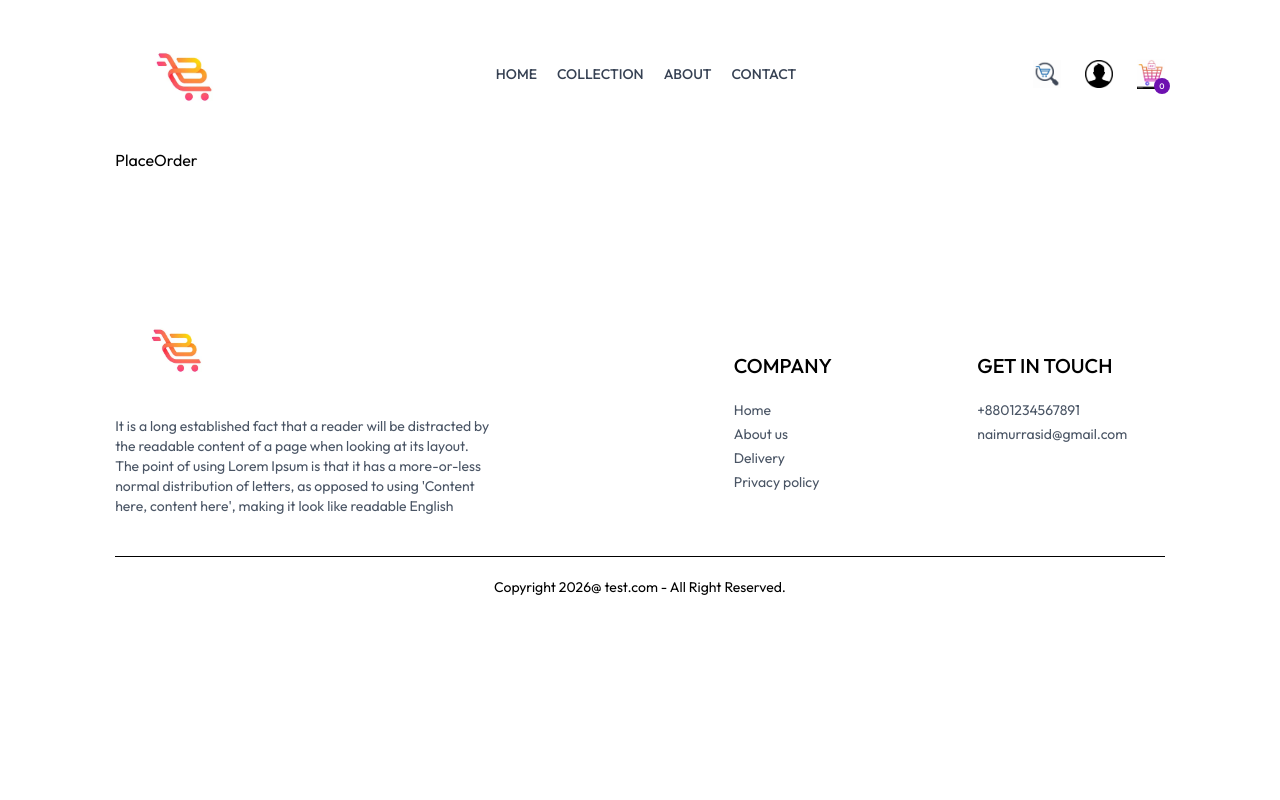
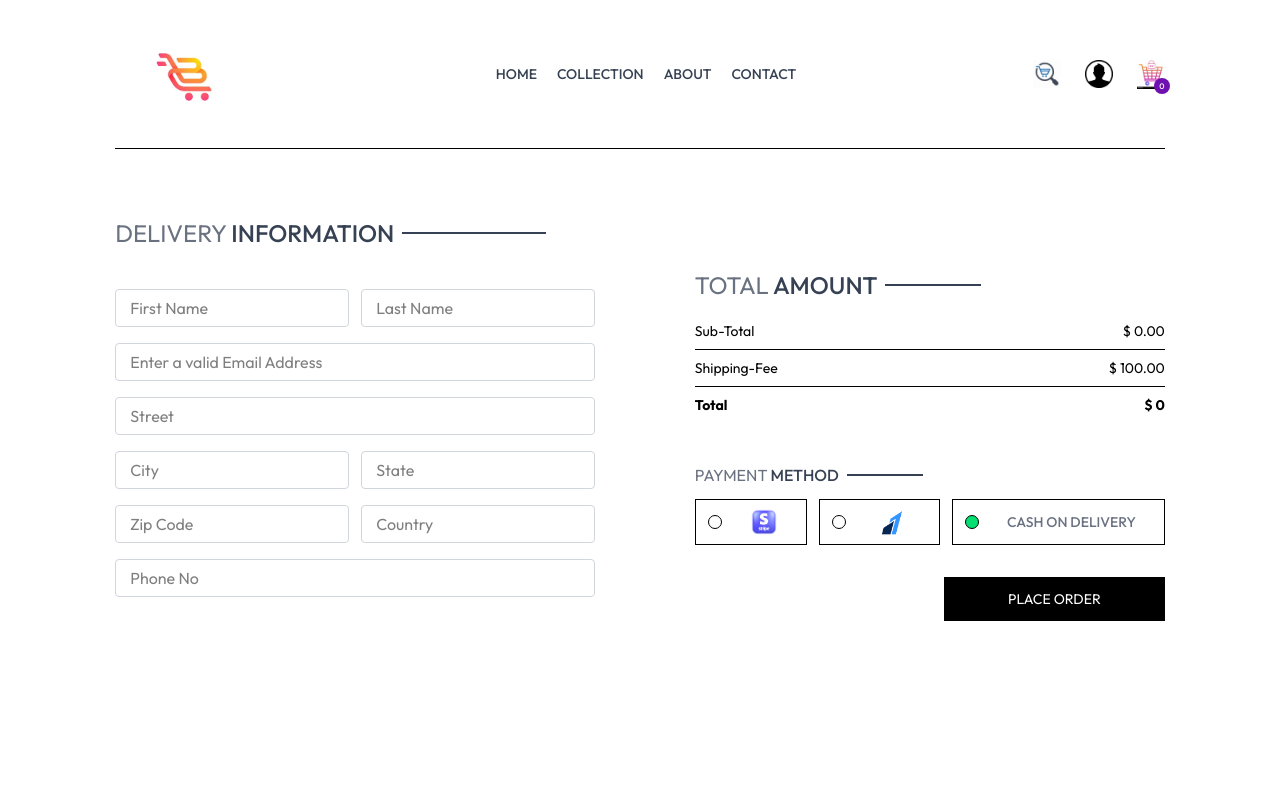
Before and after one commit to naimur2130/Ecommerce-app, a React (Vite) app in the folder Frontend/: page /place-order in a window 1280 px wide. Shown: the top 800 px of the page. Built offline with nearby package versions, Linux system fonts and the light colour scheme; a web font is replaced by a local one.

Commit message:
Place order button along with place order page is done

```diff
--- a/Frontend/src/assets/assets.js
+++ b/Frontend/src/assets/assets.js
@@ -22,6 +22,8 @@ import cross from "./cross.png";
 import star from "./star.png";
 import half_star from "./half_star.png";
 import bin from "./bin.png";
+import stripe from "./stripe.png";
+import razorpay from "./razorpay.png"
 
 export const assets = {
   logo,
@@ -46,5 +48,8 @@ export const assets = {
   dropdown_icon,
   cross,
   star,
-  half_star,bin
+  half_star,
+  bin,
+  stripe,
+  razorpay
 };
--- a/Frontend/src/context/ShopContext.jsx
+++ b/Frontend/src/context/ShopContext.jsx
@@ -1,6 +1,7 @@
 import { createContext, useEffect, useState } from "react";
 import { products } from "../assets/products";
 import { toast } from "react-toastify";
+import { useNavigate } from "react-router-dom";
 
 export const ShopContext = createContext();
 
@@ -10,6 +11,7 @@ const ShopContextProvider = (props) => {
   const [search, setSearch] = useState("");
   const [showSearch, setShowSearch] = useState(false);
   const [cartItems, setCartItems] = useState({});
+  const navigate = useNavigate();
 
   const addToCart = async (itemId, size) => {
     let copyCartItems = structuredClone(cartItems); //creating the copy of the cartItems object
@@ -80,6 +82,7 @@ const ShopContextProvider = (props) => {
     getCartCount,
     updateQuantity,
     getCartAmount,
+    navigate,
   };
   return (
     <ShopContext.Provider value={value}>{props.children}</ShopContext.Provider>
--- a/Frontend/src/pages/Cart.jsx
+++ b/Frontend/src/pages/Cart.jsx
@@ -5,7 +5,7 @@ import { assets } from "../assets/assets";
 import CartTotal from "../components/CartTotal";
 
 const Cart = () => {
-  const { products, currency, cartItems, updateQuantity } =
+  const { products, currency, cartItems, updateQuantity, navigate } =
     useContext(ShopContext);
 
   const [cartData, setCartData] = useState([]);
@@ -92,6 +92,14 @@ const Cart = () => {
       <div className="flex justify-end my-20">
         <div className="w-full sm:w-112.5 ">
           <CartTotal />
+          <div className="w-full text-end">
+            <button
+              onClick={() => navigate("/place-order")}
+              className="bg-black text-white text-sm my-8 px-8 py-3"
+            >
+              PROCEED TO CHECKOUT
+            </button>
+          </div>
         </div>
       </div>
     </div>
--- a/Frontend/src/pages/PlaceOrder.jsx
+++ b/Frontend/src/pages/PlaceOrder.jsx
@@ -1,7 +1,125 @@
-import React from "react";
+import React, { useContext } from "react";
+import Title from "../components/Title";
+import CartTotal from "../components/CartTotal";
+import { assets } from "../assets/assets";
+import { useState } from "react";
+import { ShopContext } from "../context/ShopContext";
 
 const PlaceOrder = () => {
-  return <div>PlaceOrder</div>;
+  const [paymentMethod, setPaymentMethod] = useState("cod");
+  const { navigate } = useContext(ShopContext);
+
+  return (
+    <div className="flex flex-col sm:flex-row justify-between gap-4 pt-5 sm:pt-14 min-h-[80vh] border-t">
+      {/* Left side */}
+      <div className="flex flex-col gap-4 w-full sm:max-w-120">
+        <div className="text-xl sm:text-2xl my-3">
+          <Title text1={"DELIVERY "} text2={"INFORMATION"} />
+        </div>
+        <div className="flex gap-3">
+          <input
+            className="border border-gray-300 rounded py-1.5 px-3.5 w-full"
+            type="text"
+            placeholder="First Name"
+          />
+          <input
+            className="border border-gray-300 rounded py-1.5 px-3.5 w-full"
+            type="text"
+            placeholder="Last Name"
+          />
+        </div>
+        <input
+          className="border border-gray-300 rounded py-1.5 px-3.5 w-full"
+          type="email"
+          placeholder="Enter a valid Email Address"
+        />
+        <input
+          className="border border-gray-300 rounded py-1.5 px-3.5 w-full"
+          type="text"
+          placeholder="Street"
+        />
+        <div className="flex gap-3">
+          <input
+            className="border border-gray-300 rounded py-1.5 px-3.5 w-full"
+            type="text"
+            placeholder="City"
+          />
+          <input
+            className="border border-gray-300 rounded py-1.5 px-3.5 w-full"
+            type="text"
+            placeholder="State"
+          />
+        </div>
+        <div className="flex gap-3">
+          <input
+            className="border border-gray-300 rounded py-1.5 px-3.5 w-full"
+            type="number"
+            placeholder="Zip Code"
+          />
+          <input
+            className="border border-gray-300 rounded py-1.5 px-3.5 w-full"
+            type="text"
+            placeholder="Country"
+          />
+        </div>
+        <input
+          className="border border-gray-300 rounded py-1.5 px-3.5 w-full"
+          type="number"
+          placeholder="Phone No"
+        />
+      </div>
+      {/* RIGHT SIDE */}
+      <div className="mt-8">
+        <div className="mt-8 min-w-80">
+          <CartTotal />
+        </div>
+        <div className="mt-12">
+          <Title text1={"PAYMENT "} text2={"METHOD"} />
+          {/* Payment method selection */}
+          <div className="flex gap-3 flex-col lg:flex-row">
+            <div
+              onClick={() => setPaymentMethod("stripe")}
+              className="flex items-center gap-3 border p-2 px-3 cursor-pointer"
+            >
+              <p
+                className={`min-w-3.5 h-3.5 border rounded-full ${paymentMethod === "stripe" ? "bg-green-400" : ""}`}
+              ></p>
+              <img className="h-7 mx-4" src={assets.stripe} alt="" />
+            </div>
+            <div
+              onClick={() => setPaymentMethod("razorpay")}
+              className="flex items-center gap-3 border p-2 px-3 cursor-pointer"
+            >
+              <p
+                className={`min-w-3.5 h-3.5 border rounded-full ${paymentMethod === "razorpay" ? "bg-green-400" : ""}`}
+              ></p>
+              <img className="h-7  mx-4" src={assets.razorpay} alt="" />
+            </div>
+            <div
+              onClick={() => setPaymentMethod("cod")}
+              className="flex items-center gap-3 border p-2 px-3 cursor-pointer"
+            >
+              <p
+                className={`min-w-3.5 h-3.5 border rounded-full ${paymentMethod === "cod" ? "bg-green-400" : ""}`}
+              ></p>
+              <p className="text-gray-500 text-sm font-medium mx-4">
+                {" "}
+                CASH ON DELIVERY
+              </p>
+            </div>
+          </div>
+          <div className="w-full text-end mt-8">
+            <button
+              onClick={() => navigate("/orders")}
+              className="bg-black text-white px-16 py-3 text-sm"
+            >
+              PLACE ORDER
+            </button>
+          </div>
+        </div>
+      </div>
+    </div>
+  );
 };
 
 export default PlaceOrder;
```
Also changed, not shown: Frontend/src/assets/razorpay.png (added), Frontend/src/assets/stripe.png (added).
